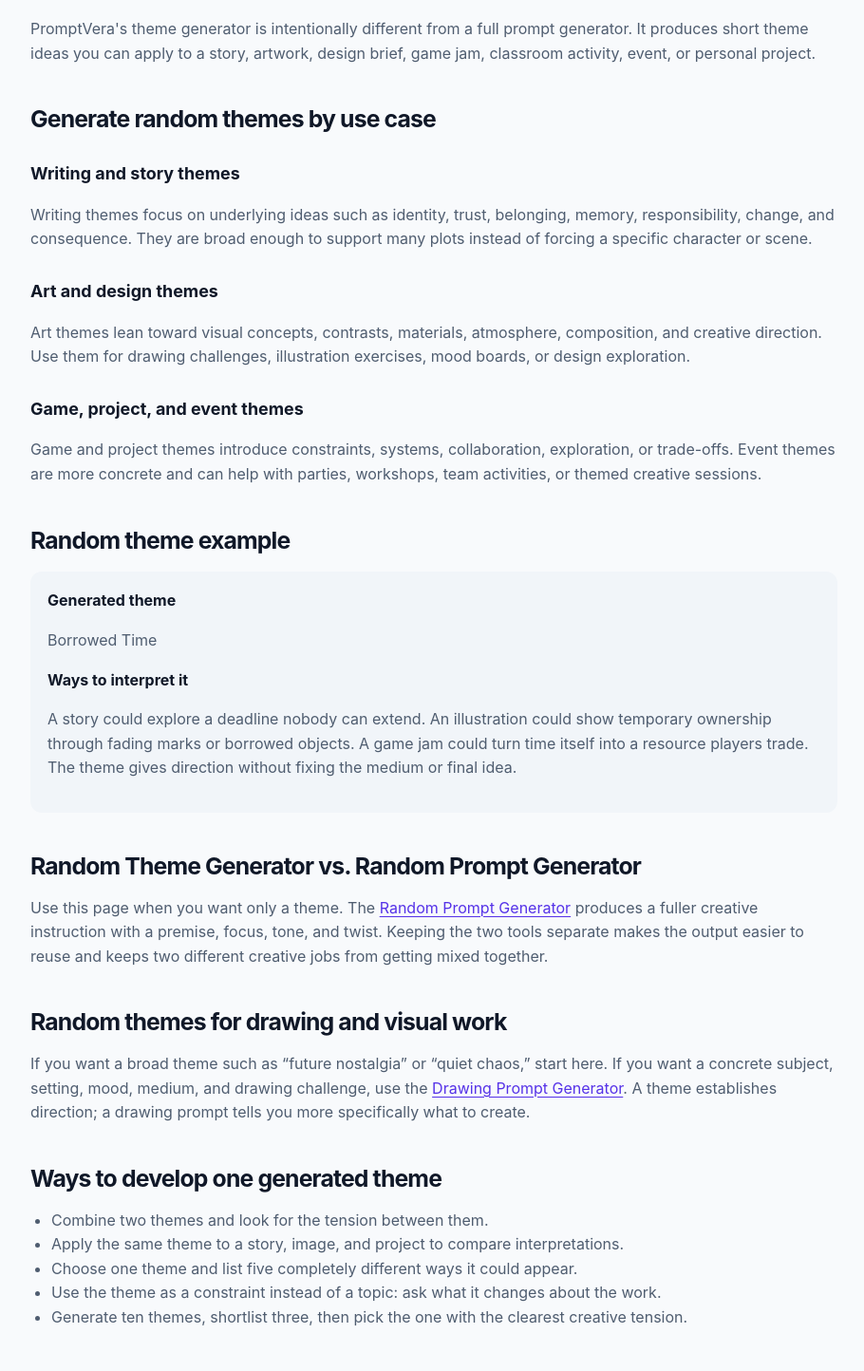
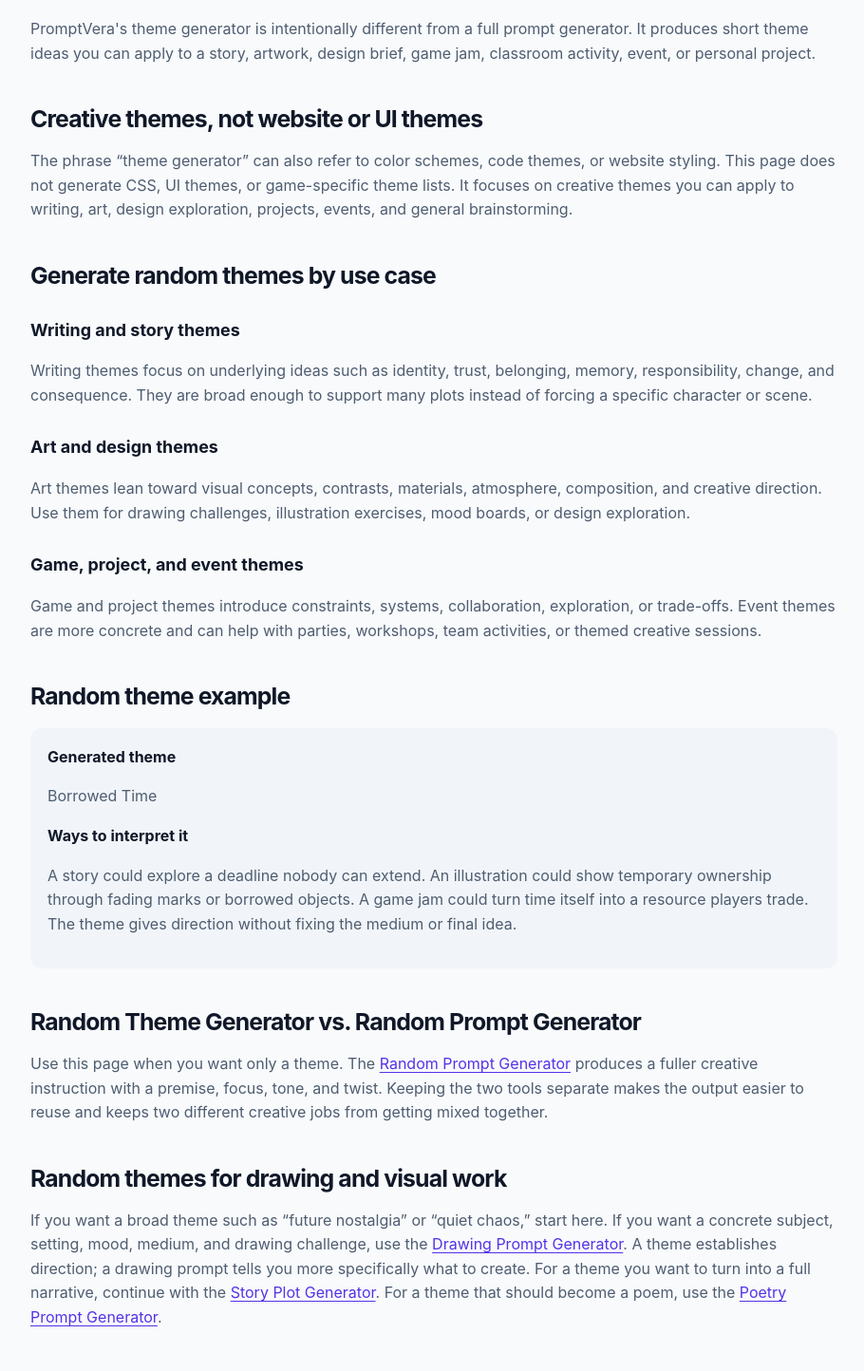
Before and after one commit to GrithX-Solutions/promptvera, a Next.js app: page /random-theme-generator in a window 1280 px wide. Shown: the part 1150-2594 px from the top of the page at 95% size, without its empty margins (183-1093 px from the left). Built offline with nearby package versions, Linux system fonts and the light colour scheme.

Commit message:
Implement P0 SEO semantics for app/random-theme-generator/page.tsx

```diff
--- a/app/random-theme-generator/page.tsx
+++ b/app/random-theme-generator/page.tsx
@@ -55,6 +55,14 @@
           project.
         </p>
 
+        <h2>Creative themes, not website or UI themes</h2>
+        <p>
+          The phrase “theme generator” can also refer to color schemes, code themes, or website
+          styling. This page does not generate CSS, UI themes, or game-specific theme lists. It
+          focuses on creative themes you can apply to writing, art, design exploration, projects,
+          events, and general brainstorming.
+        </p>
+
         <h2>Generate random themes by use case</h2>
         <h3>Writing and story themes</h3>
         <p>
@@ -107,7 +115,10 @@
           drawing challenge, use the{" "}
           <Link href="/drawing-prompt-generator">Drawing Prompt Generator</Link>.
           A theme establishes direction; a drawing prompt tells you more
-          specifically what to create.
+          specifically what to create. For a theme you want to turn into a full narrative,
+          continue with the <Link href="/story-plot-generator">Story Plot Generator</Link>.
+          For a theme that should become a poem, use the{" "}
+          <Link href="/poetry-prompt-generator">Poetry Prompt Generator</Link>.
         </p>
 
         <h2>Ways to develop one generated theme</h2>
```
